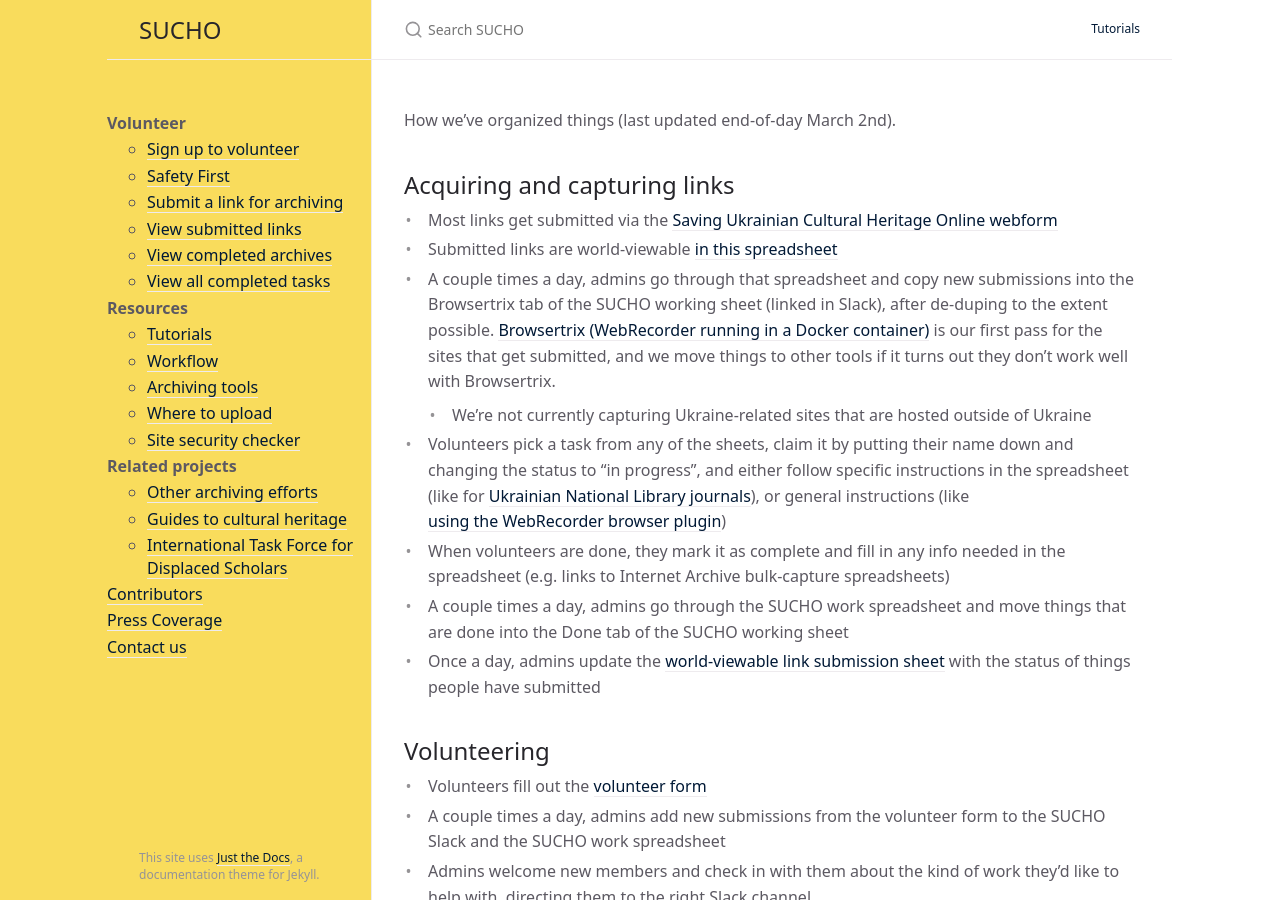
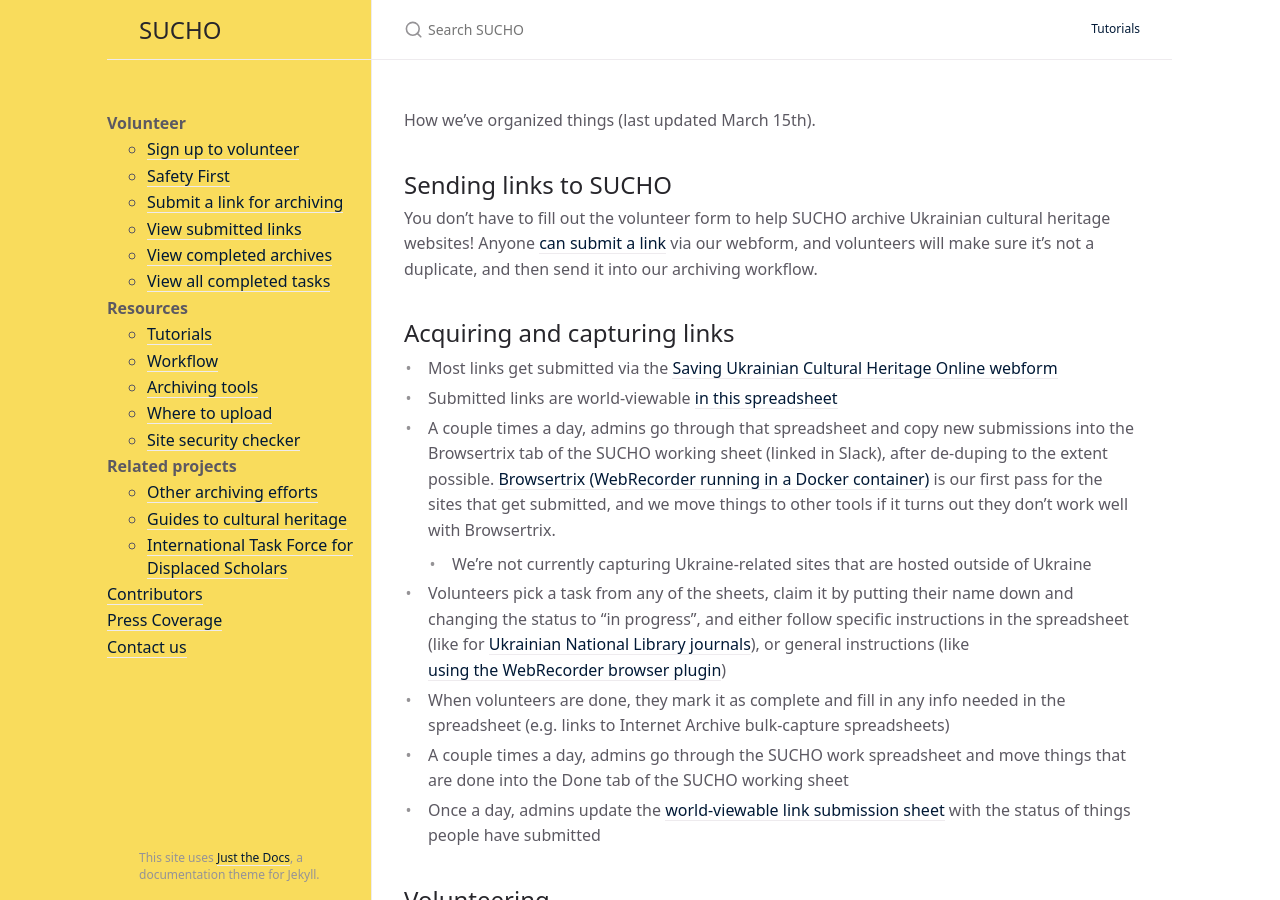
Before and after one commit to sucho-archiving/sucho-archiving.github.io, a Jekyll site: the page built from workflow.md, in a window 1280 px wide and 900 px high. Built offline with Jekyll 4.4.1, drawn with Linux system fonts in a browser that asks for light colours.

Commit message:
Update workflow.md

```diff
--- a/workflow.md
+++ b/workflow.md
@@ -4,7 +4,12 @@
 title: Workflow
 ---
 
-How we've organized things (last updated end-of-day March 2nd).
+How we've organized things (last updated March 15th).
+
+## Sending links to SUCHO
+
+You don't have to fill out the volunteer form to help SUCHO archive Ukrainian cultural heritage websites! Anyone [can submit a link](https://docs.google.com/forms/d/e/1FAIpQLSffa64-l6qXqEumAcf38OEOrTFeYZEmF531PNv9ZgzNFbcgxQ/viewform) via our webform, and volunteers will make sure it's not a duplicate, and then send it into our archiving workflow.
+
 
 ## Acquiring and capturing links
 
```
